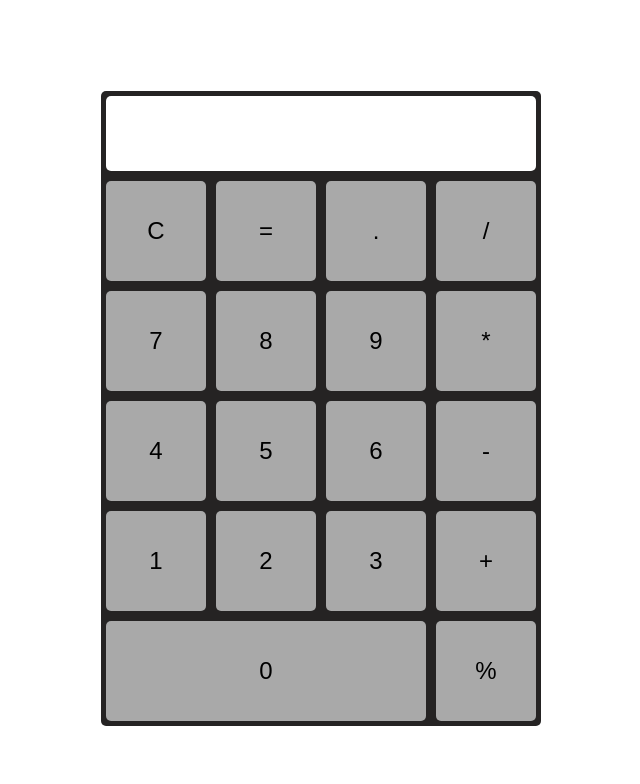
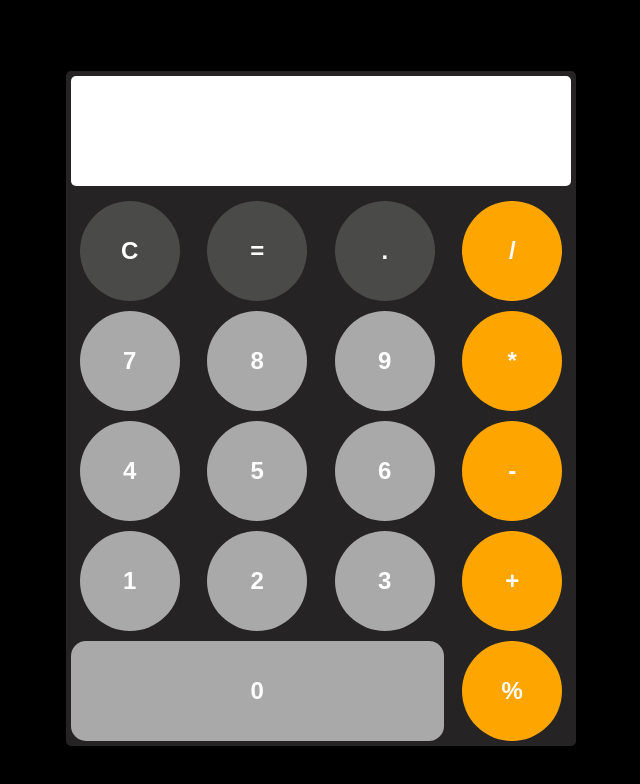
Before and after one commit to AdityaTripathi21/Calculator-, a plain HTML site: page index.html in a window 1280 px wide. Shown: the whole page, without its empty margins (327-967 px from the left). Drawn offline with Linux system fonts and the light colour scheme.

Commit message:
styles.css

```diff
--- a/styles.css
+++ b/styles.css
@@ -1,5 +1,6 @@
 body {
-    font-family: 'Poppins', sans-serif;
+    font-family: 'Roboto', sans-serif;
+    background-color: black;
 }
 
 #container {
@@ -21,23 +22,39 @@ body {
     width: 100%;
     padding: 0;
     border: 0;
-    padding-top: 30px;
-    padding-bottom: 30px;
+    font-size: 6rem;
     border-radius: 5px;
-    margin-bottom: 10px;
+    margin-bottom: 15px;
+    text-align: left;
+    box-sizing: border-box;
+    padding-left: 8px;
+    padding-right: 8px;
+    color: rgb(0, 0, 0);
+    font-weight: 500;
 }
 
 
 .button {
     width: 100px;
     height: 100px;
-    border-radius: 5px;
+    border-radius: 50%;
     border: none;
     justify-content: center;
     align-items: center;
     font-size: 1.5rem;
     background-color: darkgrey;
     margin: auto;
+    color: white;
+    font-weight: 800;
+
+}
+
+button:hover {
+    background-color: rgba(255, 250, 240, 0.473);
+}
+
+button:active {
+    background-color: bisque;
 }
 
 .calc-buttons {
@@ -45,11 +62,20 @@ body {
     grid-template-columns: repeat(4, 1fr);
     grid-template-rows: repeat(5, 1fr);
     gap: 10px;
-    margin: auto;
-
 }
 
 [data-digit="0"] {
+    margin: 0;
+    padding: 0;
     grid-column: span 3;
     width: 100%;
+    border-radius: 15px;
 }
+
+[data-operator] {
+    background-color: orange;
+}
+
+[data-action] {
+    background-color: rgb(74, 74, 72);
+}
```
